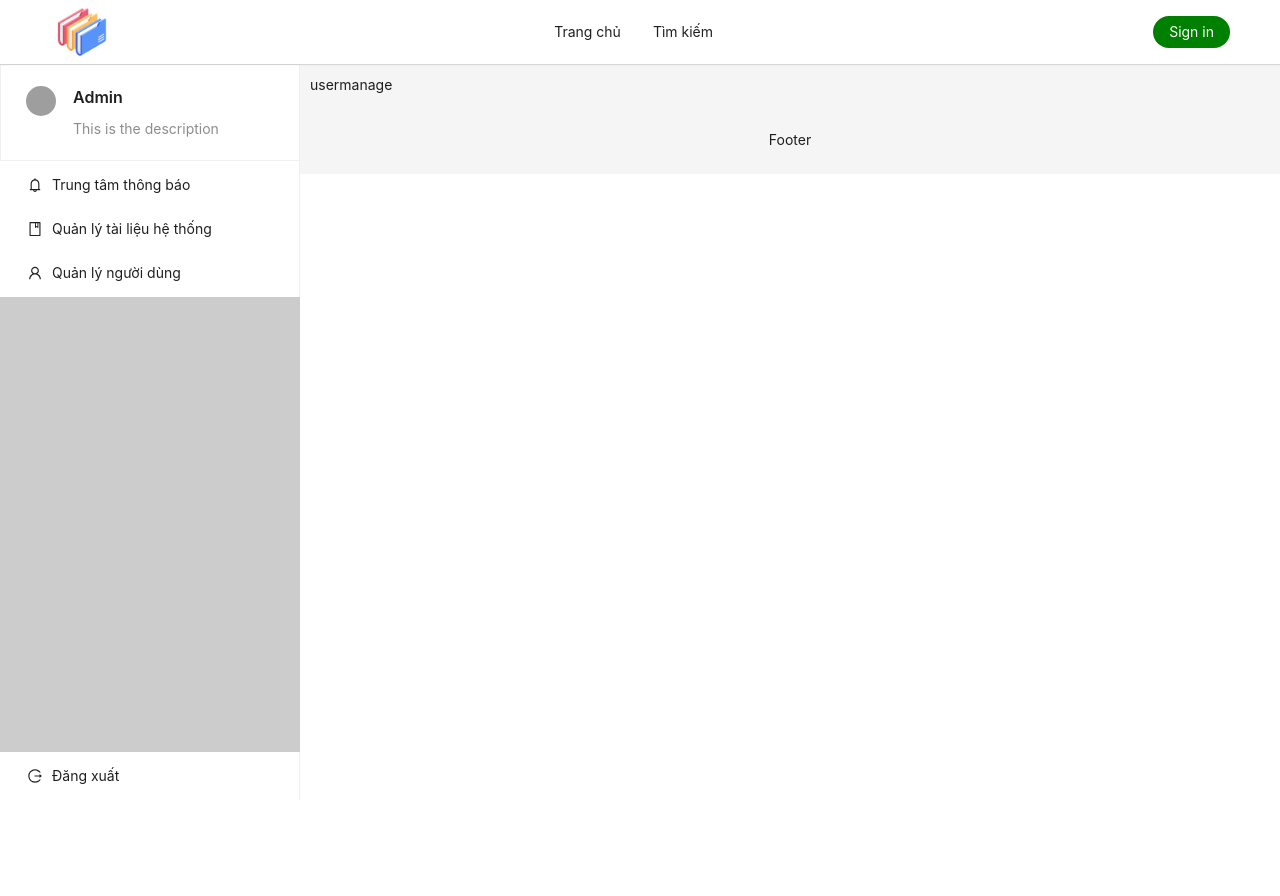
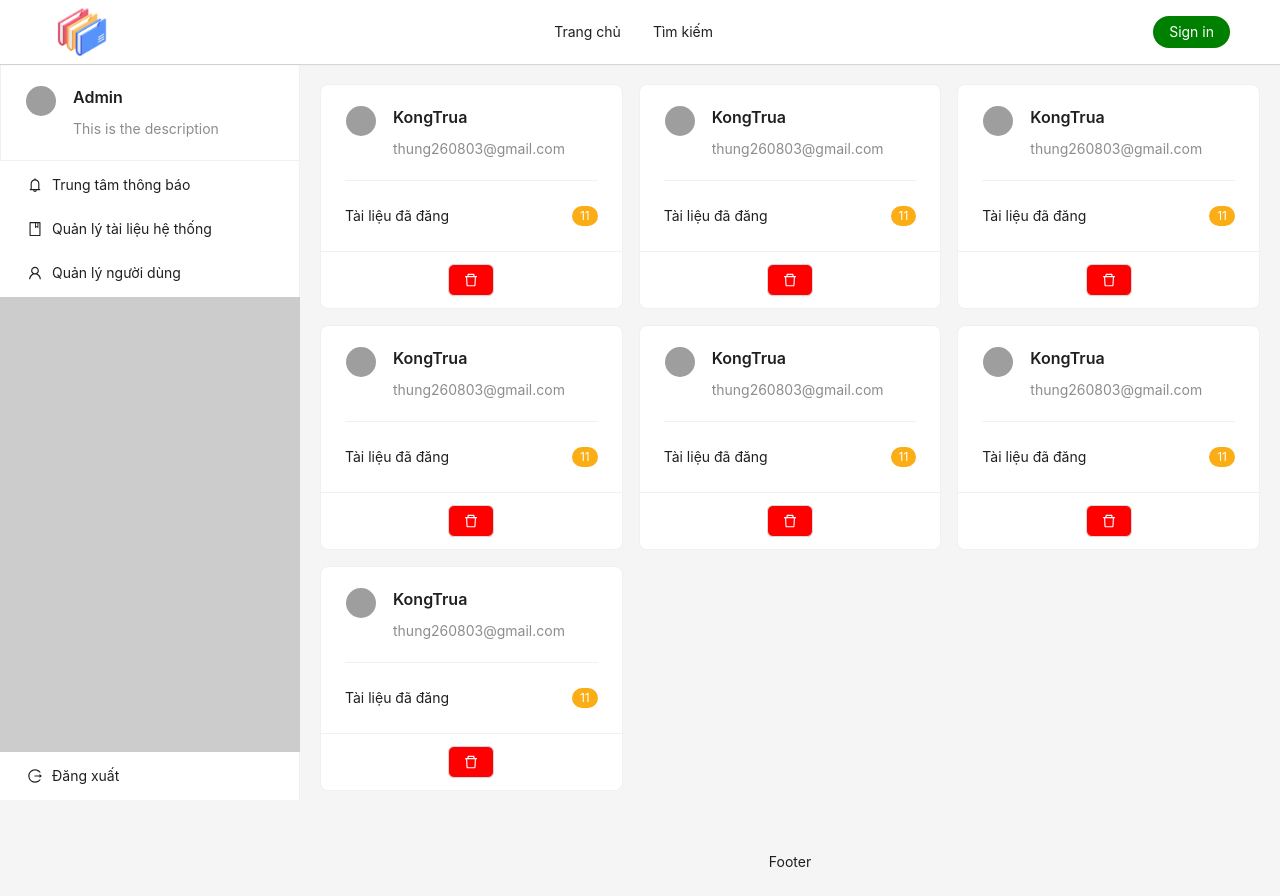
Before and after one commit to nqdo26/Project-NLN, a React (Create React App) app in the folder FrontEnd/: page /admin/user-manage in a window 1280 px wide. Before the commit the page ends 800 px from the top, so only its background shows below. Built offline with nearby package versions, Linux system fonts and the light colour scheme; grey boxes are pictures that could not be loaded.

Commit message:
Admin user manage #1

```diff
--- a/FrontEnd/src/pages/AdminDocManage/AdminDocManage.module.scss
+++ b/FrontEnd/src/pages/AdminDocManage/AdminDocManage.module.scss
@@ -1,5 +1,5 @@
 .wrapper {
     height: 100%;
     width: 100%;
-    padding: 10px;
+    padding: 20px;
 }
--- a/FrontEnd/src/pages/AdminNotification/AdminNotification.module.scss
+++ b/FrontEnd/src/pages/AdminNotification/AdminNotification.module.scss
@@ -1,10 +1,14 @@
+.wrapper {
+    padding: 20px;
+}
+
 .control-bar {
     position: fixed;
     top: var(--default-layout-header-height);
     left: var(--default-layout-sidebar-width);
 }
 
-.wrapper {
+.content-wrapper {
     height: 100%;
     width: 100%;
     padding: 10px;
--- a/FrontEnd/src/pages/AdminNotification/index.js
+++ b/FrontEnd/src/pages/AdminNotification/index.js
@@ -63,9 +63,9 @@ function AdminNotification() {
             </div>
         ) : null;
     return (
-        <>
+        <div className={cx('wrapper')}>
             <div className={cx('control-bar')}>controls</div>
-            <div className={cx('wrapper')}>
+            <div className={cx('content-wrapper')}>
                 <List
                     className="demo-loadmore-list"
                     loading={initLoading}
@@ -75,7 +75,7 @@ function AdminNotification() {
                     renderItem={(item) => <Notification item={item} />}
                 />
             </div>
-        </>
+        </div>
     );
 }
 
--- a/FrontEnd/src/pages/AdminUserManage/AdminUserManage.module.scss
+++ b/FrontEnd/src/pages/AdminUserManage/AdminUserManage.module.scss
@@ -1,4 +1,14 @@
 .wrapper {
+    padding: 20px;
+}
+
+.control-bar {
+    position: fixed;
+    top: var(--default-layout-header-height);
+    left: var(--default-layout-sidebar-width);
+}
+
+.content-wrapper {
     height: 100%;
     width: 100%;
     padding: 10px;
--- a/FrontEnd/src/pages/AdminUserManage/index.js
+++ b/FrontEnd/src/pages/AdminUserManage/index.js
@@ -1,14 +1,130 @@
-import { Divider, Flex, Typography, Input, Button, theme, Steps, message } from 'antd';
+import {
+    List,
+    Card,
+    Divider,
+    Flex,
+    Typography,
+    Input,
+    Button,
+    theme,
+    Steps,
+    message,
+    Tag,
+    Avatar,
+    Tooltip,
+    Popconfirm,
+    Badge,
+} from 'antd';
 import classNames from 'classnames/bind';
 import { useState } from 'react';
-import { EditOutlined, ReadOutlined } from '@ant-design/icons';
+import { DeleteOutlined, EditOutlined, ReadOutlined } from '@ant-design/icons';
+import { useNavigate } from 'react-router-dom';
 
 import styles from './AdminUserManage.module.scss';
 
 function AdminUserManage() {
     const cx = classNames.bind(styles);
+    const navigate = useNavigate();
+    const { Meta } = Card;
 
-    return <div className={cx('wrapper')}>usermanage</div>;
+    const data = [
+        {
+            title: 'Title 1 teen tai lieu hehe 123 ',
+            type: 'pdf',
+            color: 'red',
+            path: 'doc/hehe',
+        },
+        {
+            title: 'Title 2 teen tai lieu hehe 123 ',
+            type: 'docx',
+            color: 'blue',
+            path: 'doc/hehe',
+        },
+        {
+            title: 'Title 3 teen tai lieu hehe 123 ',
+            type: 'doc',
+            color: 'blue',
+            path: 'doc/hehe',
+        },
+        {
+            title: 'Title 4 teen tai lieu hehe 123 ',
+            type: 'xlsx',
+            color: 'green',
+            path: 'doc/hehe',
+        },
+        {
+            title: 'Title 5 teen tai lieu hehe 123 ',
+            type: 'xls',
+            color: 'green',
+            path: 'doc/hehe',
+        },
+        {
+            title: 'Title 6 teen tai lieu hehe 123 ',
+            type: 'pptx',
+            color: 'orange',
+            path: 'doc/hehe',
+        },
+        {
+            title: 'Title 7 teen tai lieu hehe 123 ',
+            type: 'ppt',
+            color: 'orange',
+            path: 'doc/hehe',
+        },
+    ];
+
+    const handleOnClick = (path) => {
+        navigate('/' + path);
+    };
+
+    return (
+        <div className={cx('wrapper')}>
+            <List
+                grid={{
+                    gutter: 16,
+                    xs: 1,
+                    sm: 1,
+                    md: 2,
+                    lg: 3,
+                    xl: 3,
+                    xxl: 4,
+                }}
+                dataSource={data}
+                renderItem={(item) => (
+                    <List.Item>
+                        <Card
+                            hoverable
+                            actions={[
+                                <Tooltip title={'Xóa người dùng'}>
+                                    <Popconfirm
+                                        placement="bottom"
+                                        title="Xóa người dùng"
+                                        description="Bạn có chắc xóa tài khoản người dùng này không?"
+                                        okText="Xóa"
+                                        cancelText="Hủy"
+                                    >
+                                        <Button style={{ backgroundColor: 'red', color: 'white' }}>
+                                            <DeleteOutlined />
+                                        </Button>
+                                    </Popconfirm>
+                                </Tooltip>,
+                            ]}
+                        >
+                            <Meta
+                                avatar={<Avatar src="https://api.dicebear.com/7.x/miniavs/svg?seed=8" />}
+                                title="KongTrua"
+                                description="thung260803@gmail.com"
+                            />
+                            <Divider></Divider>
+                            <Flex gap={2} wrap justify="space-between" align="center">
+                                <p>Tài liệu đã đăng</p>
+                                <Badge count={11} showZero color="#faad14" />
+                            </Flex>
+                        </Card>
+                    </List.Item>
+                )}
+            />
+        </div>
+    );
 }
 
 export default AdminUserManage;
```
